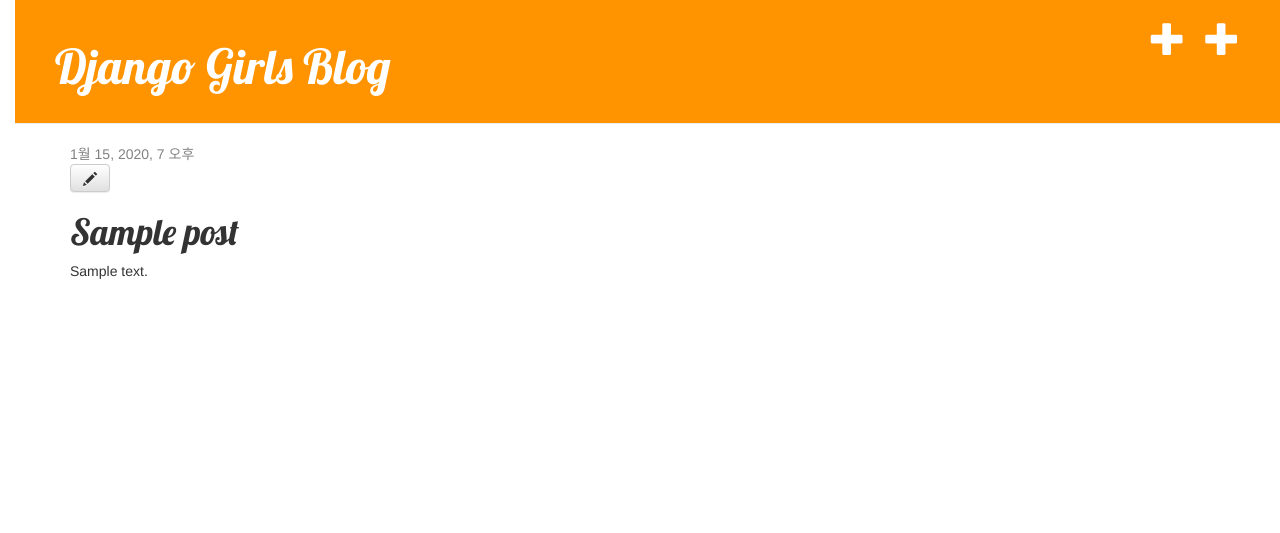
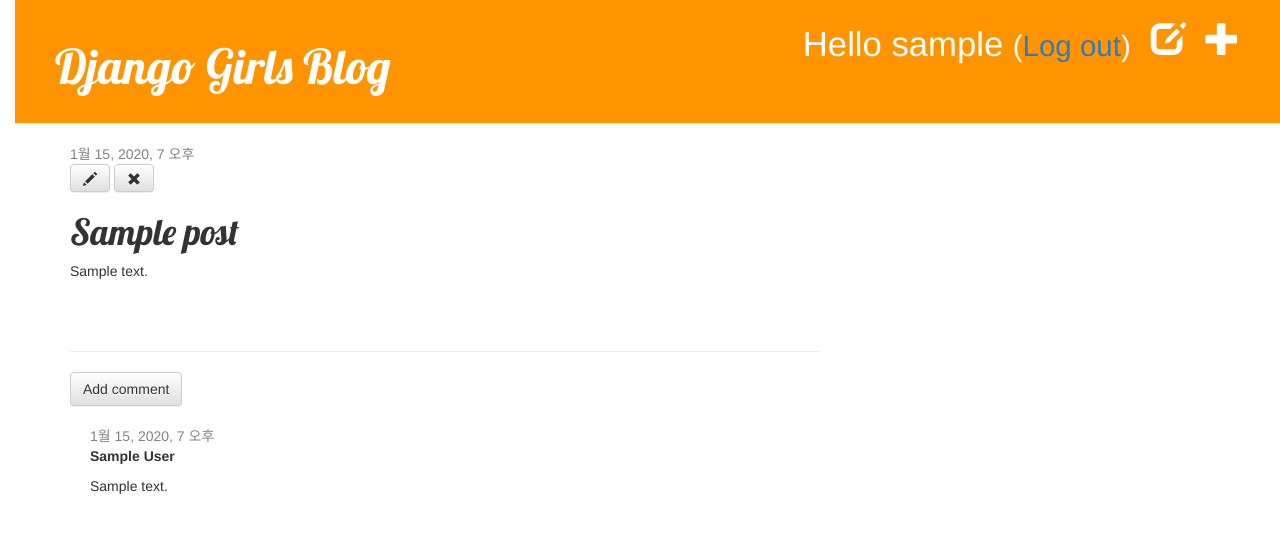
Before and after one commit to sosonic/practicePython1, a Django app: page /post/1/ in a window 1280 px wide. Shown: the top 533 px of the page. Run offline with Django 3.2, Linux system fonts and the light colour scheme; a user stored in the database is signed in; tables that the repository leaves empty hold one stand-in row (values such as "Sample post"); some libraries are stand-ins or nearby versions.

Commit message:
'commit'

```diff
--- a/blog/admin.py
+++ b/blog/admin.py
@@ -1,5 +1,6 @@
 from django.contrib import admin
-from .models import Post
+from .models import Post, Comment
 # Register your models here.
 
 admin.site.register(Post)
+admin.site.register(Comment)
--- a/blog/models.py
+++ b/blog/models.py
@@ -17,3 +17,20 @@ class Post(models.Model):
 
     def __str__(self):
         return self.title
+
+    def approved_comments(self):
+        return self.comments.filter(approved_comment=True)
+
+class Comment(models.Model):
+    post = models.ForeignKey('blog.Post', related_name='comments', on_delete=models.CASCADE)
+    author = models.CharField(max_length=200)
+    text = models.TextField()
+    created_date = models.DateTimeField(default=timezone.now)
+    approved_comment = models.BooleanField(default=False)
+
+    def approve(self):
+        self.approved_comment = True
+        self.save()
+
+    def __str__(self):
+        return self.text
--- a/blog/static/css/blog.css
+++ b/blog/static/css/blog.css
@@ -52,3 +52,7 @@ h1, h2, h3, h4 {
 .post h1 a, .post h1 a:visited {
     color: #000000;
 }
+
+.comment {
+    margin: 20px 0px 20px 20px;
+}
--- a/blog/templates/blog/base.html
+++ b/blog/templates/blog/base.html
@@ -12,8 +12,13 @@
         <div class="page-header">
             {% if user.is_authenticated %}
                 <a href="{% url 'post_new' %}" class="top-menu"><span class="glyphicon glyphicon-plus"></span></a>
+                <a href="{% url 'post_draft_list' %}" class="top-menu"><span class="glyphicon glyphicon-edit"></span></a>
+                 <p class="top-menu">Hello {{ user.username }} <small>(<a href="{% url 'logout' %}">Log out</a>)</small></p>
+            {% else %}
+                <a href="{% url 'login' %}" class="top-menu"><span class="glyphicon glyphicon-lock"></span></a>
             {% endif %}
-            <a href="{% url 'post_new' %}" class="top-menu"><span class="glyphicon glyphicon-plus"></span></a>
+
+
             <h1><a href="/">Django Girls Blog</a></h1>
         </div>
         <div class="content container">
--- a/blog/templates/blog/post_detail.html
+++ b/blog/templates/blog/post_detail.html
@@ -6,11 +6,35 @@
             <div class="date">
                 {{ post.published_date }}
             </div>
+        {% else %}
+            <a class="btn btn-default" href="{% url 'post_publish' pk=post.pk %}">Publish</a>
         {% endif %}
+
         {% if user.is_authenticated %}
         <a class="btn btn-default" href="{% url 'post_edit' pk=post.pk %}"><span class="glyphicon glyphicon-pencil"></span></a>
+        <a class="btn btn-default" href="{% url 'post_remove' pk=post.pk %}"><span class="glyphicon glyphicon-remove"></span></a>
         {% endif %}
         <h1>{{ post.title }}</h1>
         <p>{{ post.text|linebreaksbr }}</p>
     </div>
+
+    <hr>
+    <a class="btn btn-default" href="{% url 'add_comment_to_post' pk=post.pk %}">Add comment</a>
+    {% for comment in post.comments.all %}
+        {% if user.is_authenticated or comment.approved_comment %}
+            <div class="comment">
+                <div class="date">
+                    {{ comment.created_date }}
+                    {% if not comment.approved_comment %}
+                        <a class="btn btn-default" href="{% url 'comment_remove' pk=comment.pk %}"><span class="glyphicon glyphicon-remove"></span></a>
+                        <a class="btn btn-default" href="{% url 'comment_approve' pk=comment.pk %}"><span class="glyphicon glyphicon-ok"></span></a>
+                    {% endif %}
+                </div>
+                <strong>{{ comment.author }}</strong>
+                <p>{{ comment.text|linebreaks }}</p>
+            </div>
+            {% endif %}
+        {% empty %}
+            <p>No comments here yet :(</p>
+    {% endfor %}
 {% endblock %}
--- a/blog/templates/blog/post_list.html
+++ b/blog/templates/blog/post_list.html
@@ -8,6 +8,8 @@
             </div>
             <h1><a href="{% url 'post_detail' pk=post.pk %}">{{ post.title }}</a></h1>
             <p>{{ post.text|linebreaksbr }}</p>
+            <!-- <a href="{% url 'post_detail' pk=post.pk %}">Comments: {{ post.comments.count }}</a> -->
+            <a href="{% url 'post_detail' pk=post.pk %}">Comments: {{ post.approved_comments.count }}</a>
         </div>
     {% endfor %}
 {% endblock %}
--- a/blog/urls.py
+++ b/blog/urls.py
@@ -6,4 +6,10 @@ urlpatterns = [
     url(r'^post/(?P<pk>\d+)/$', views.post_detail, name='post_detail'),
     url(r'^post/new/$', views.post_new, name='post_new'),
     url(r'^post/(?P<pk>\d+)/edit/$', views.post_edit, name='post_edit'),
+    url(r'^drafts/$', views.post_draft_list, name='post_draft_list'),
+    url(r'^post/(?P<pk>\d+)/publish/$', views.post_publish, name='post_publish'),
+    url(r'^post/(?P<pk>\d+)/remove/$', views.post_remove, name='post_remove'),
+    url(r'^post/(?P<pk>\d+)/comment/$', views.add_comment_to_post, name='add_comment_to_post'),
+    url(r'^comment/(?P<pk>\d+)/approve/$', views.comment_approve, name='comment_approve'),
+	url(r'^comment/(?P<pk>\d+)/remove/$', views.comment_remove, name='comment_remove'),
 ]
--- a/blog/views.py
+++ b/blog/views.py
@@ -1,9 +1,10 @@
 from django.shortcuts import render
 from django.utils import timezone
-from .models import Post
+from .models import Post, Comment
 from django.shortcuts import render, get_object_or_404
-from .forms import PostForm
+from .forms import PostForm, CommentForm
 from django.shortcuts import redirect
+from django.contrib.auth.decorators import login_required
 
 # Create your views here.
 def post_list(request):
@@ -15,19 +16,21 @@ def post_detail(request, pk):
     post = get_object_or_404(Post, pk=pk)
     return render(request, 'blog/post_detail.html', {'post': post})
 
+@login_required
 def post_new(request):
     if request.method == "POST":
         form = PostForm(request.POST)
         if form.is_valid():
             post = form.save(commit=False)
             post.author = request.user
-            post.published_date = timezone.now()
+            #post.published_date = timezone.now()
             post.save()
             return redirect('post_detail', pk=post.pk)
     else:
         form = PostForm()
     return render(request, 'blog/post_edit.html', {'form': form})
 
+@login_required
 def post_edit(request, pk):
     post = get_object_or_404(Post, pk=pk)
     if request.method == "POST":
@@ -35,9 +38,51 @@ def post_edit(request, pk):
         if form.is_valid():
             post = form.save(commit=False)
             post.author = request.user
-            post.published_date = timezone.now()
+            #post.published_date = timezone.now()
             post.save()
             return redirect('post_detail', pk=post.pk)
     else:
         form = PostForm(instance=post)
     return render(request, 'blog/post_edit.html', {'form': form})
+
+@login_required
+def post_draft_list(request):
+    posts = Post.objects.filter(published_date__isnull=True).order_by('created_date')
+    return render(request, 'blog/post_draft_list.html', {'posts': posts})
+
+@login_required
+def post_publish(request, pk):
+    post = get_object_or_404(Post, pk=pk)
+    post.publish()
+    return redirect('post_detail', pk=pk)
+
+@login_required
+def post_remove(request, pk):
+    post = get_object_or_404(Post, pk=pk)
+    post.delete()
+    return redirect('post_list')
+
+def add_comment_to_post(request, pk):
+    post = get_object_or_404(Post, pk=pk)
+    if request.method == "POST":
+        form = CommentForm(request.POST)
+        if form.is_valid():
+            comment = form.save(commit=False)
+            comment.post = post
+            comment.save()
+            return redirect('post_detail', pk=post.pk)
+    else:
+        form = CommentForm()
+    return render(request, 'blog/add_comment_to_post.html', {'form': form})
+
+@login_required
+def comment_approve(request, pk):
+    comment = get_object_or_404(Comment, pk=pk)
+    comment.approve()
+    return redirect('post_detail', pk=comment.post.pk)
+
+@login_required
+def comment_remove(request, pk):
+    comment = get_object_or_404(Comment, pk=pk)
+    comment.delete()
+    return redirect('post_detail', pk=comment.post.pk)
--- a/mysite/settings.py
+++ b/mysite/settings.py
@@ -120,3 +120,6 @@ USE_TZ = True
 
 STATIC_URL = '/static/'
 STATIC_ROOT = os.path.join(BASE_DIR,'static')
+
+#add other function
+LOGIN_REDIRECT_URL = '/'
--- a/mysite/urls.py
+++ b/mysite/urls.py
@@ -16,7 +16,11 @@ Including another URLconf
 from django.conf.urls import include,url
 from django.contrib import admin
 
+from django.contrib.auth import views
+
 urlpatterns = [
     url(r'^admin/', admin.site.urls),
     url(r'', include('blog.urls')),
+    url(r'^accounts/login/$', views.login, name='login'),
+    url(r'^accounts/logout/$', views.logout, name='logout', kwargs={'next_page': '/'}),
 ]
```
Also changed, not shown: blog/forms.py (+7 -1 lines), blog/templates/blog/add_comment_to_post.html (added, +9 -0 lines), blog/templates/blog/post_draft_list.html (added, +11 -0 lines), blog/templates/registration/login.html (added, +24 -0 lines), blog/migrations/0002_comment.py (added).
